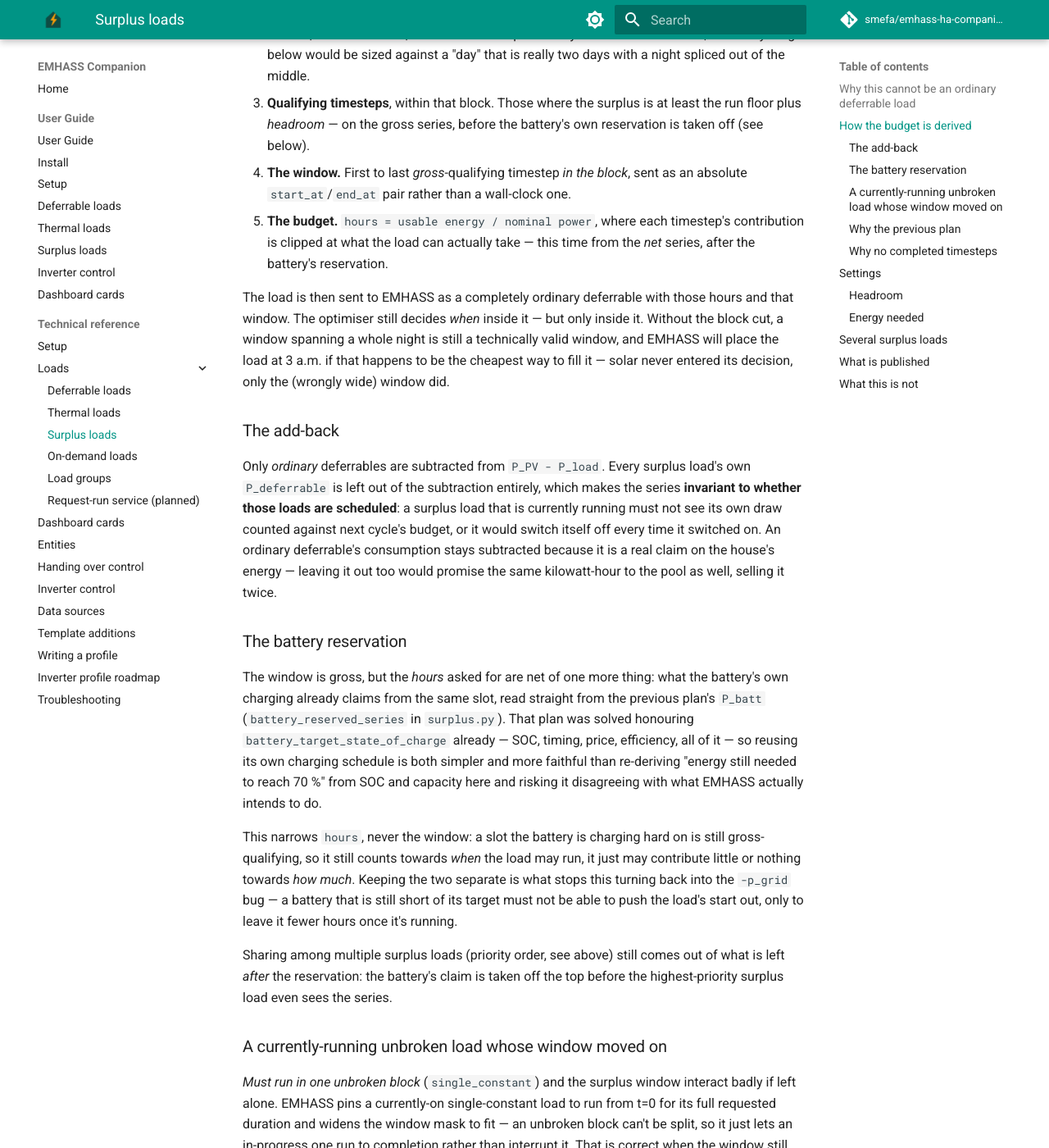
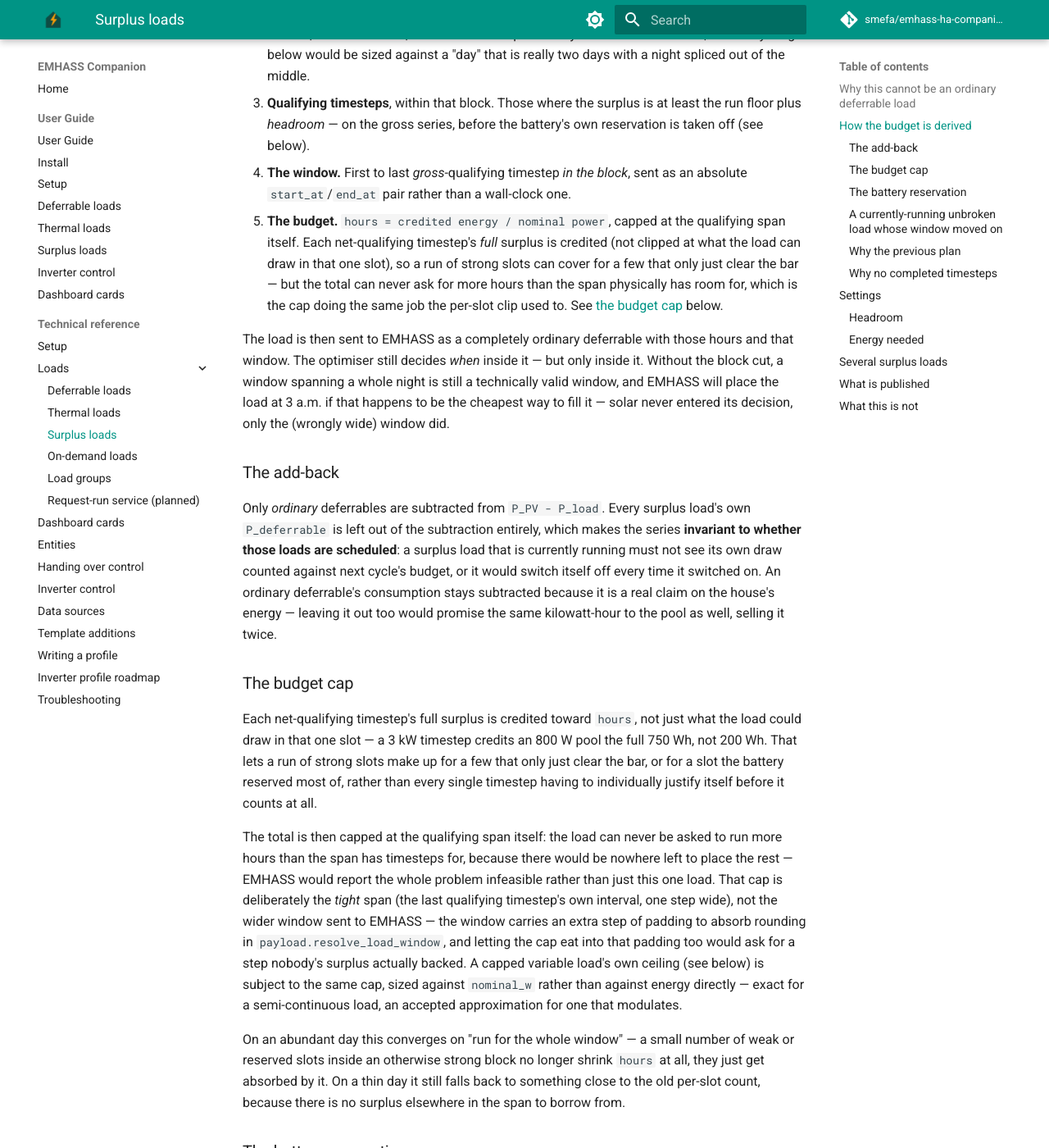
Before and after one commit to smefa/emhass-ha-companion, an MkDocs documentation site: the page built from docs/surplus_loads.md, in a window 1280 px wide and 1400 px high, scrolled down 2445 px. Shown: the whole window at 82% size. Built offline with MkDocs 1.6.1 and Material for MkDocs 9.7.7, drawn with Linux system fonts in a browser that asks for light colours; comment, search, counter and statistics services are not loaded; some of the changed text lies outside the part shown.

Commit message:
Let a surplus load's strong slots cover for its weak ones
allocate() credited each qualifying timestep with only what the load
could draw in that one slot (nominal power, clipped), so hours reduced
to a literal count of individually-qualifying slots. A slot the
battery reserved most of, or a single dip below the headroom bar,
dropped out of the count entirely even with abundant surplus banked in
the slots around it -- a pool with a 3 kW slot next to a
mostly-reserved one got credited for the strong slot alone and denied
the weak one, well short of what the aggregate surplus actually
supported.

Each net-qualifying slot's full surplus is now credited, and the total
is capped at the qualifying span itself rather than at each slot's own
ceiling -- so a run of strong slots can buy the load through a few weak
ones, up to the physical limit of how many hours the span holds. The
cap uses the tight span, not the wider, deliberately-padded window sent
to EMHASS, so it never asks for a step nobody's surplus actually
backed. The physical draw used to debit the shared surplus series for
lower-priority loads, and the "Energy needed" cap, are unchanged --
only what feeds the hours calculation moved.

Release 0.8.1.2.

```diff
--- a/docs/surplus_loads.md
+++ b/docs/surplus_loads.md
@@ -59,9 +59,13 @@ Once per run, in `surplus.py`, from the **previous** run's plan:
    battery's own reservation is taken off (see below).
 4. **The window.** First to last *gross*-qualifying timestep *in the block*,
    sent as an absolute `start_at`/`end_at` pair rather than a wall-clock one.
-5. **The budget.** `hours = usable energy / nominal power`, where each
-   timestep's contribution is clipped at what the load can actually take —
-   this time from the *net* series, after the battery's reservation.
+5. **The budget.** `hours = credited energy / nominal power`, capped at the
+   qualifying span itself. Each net-qualifying timestep's *full* surplus is
+   credited (not clipped at what the load can draw in that one slot), so a
+   run of strong slots can cover for a few that only just clear the bar —
+   but the total can never ask for more hours than the span physically has
+   room for, which is the cap doing the same job the per-slot clip used to.
+   See [the budget cap](#the-budget-cap) below.
 
 The load is then sent to EMHASS as a completely ordinary deferrable with those
 hours and that window. The optimiser still decides *when* inside it — but only
@@ -80,6 +84,34 @@ cycle's budget, or it would switch itself off every time it switched on. An
 ordinary deferrable's consumption stays subtracted because it is a real claim
 on the house's energy — leaving it out too would promise the same
 kilowatt-hour to the pool as well, selling it twice.
+
+### The budget cap
+
+Each net-qualifying timestep's full surplus is credited toward `hours`, not
+just what the load could draw in that one slot — a 3 kW timestep credits an
+800 W pool the full 750 Wh, not 200 Wh. That lets a run of strong slots make
+up for a few that only just clear the bar, or for a slot the battery reserved
+most of, rather than every single timestep having to individually justify
+itself before it counts at all.
+
+The total is then capped at the qualifying span itself: the load can never be
+asked to run more hours than the span has timesteps for, because there would
+be nowhere left to place the rest — EMHASS would report the whole problem
+infeasible rather than just this one load. That cap is deliberately the
+*tight* span (the last qualifying timestep's own interval, one step wide),
+not the wider window sent to EMHASS — the window carries an extra step of
+padding to absorb rounding in `payload.resolve_load_window`, and letting the
+cap eat into that padding too would ask for a step nobody's surplus actually
+backed. A capped variable load's own ceiling (see below) is subject to the
+same cap, sized against `nominal_w` rather than against energy directly —
+exact for a semi-continuous load, an accepted approximation for one that
+modulates.
+
+On an abundant day this converges on "run for the whole window" — a small
+number of weak or reserved slots inside an otherwise strong block no longer
+shrink `hours` at all, they just get absorbed by it. On a thin day it still
+falls back to something close to the old per-slot count, because there is
+no surplus elsewhere in the span to borrow from.
 
 ### The battery reservation
 
@@ -183,14 +215,16 @@ The two power settings are the same pair every deferrable load has, and they
 interact the same way: with *Runs at full power only* on, the load is either off
 or at its nominal power, and *Lowest power while running* is not read.
 
-They also decide how the budget is counted, which is easy to get wrong:
+They also decide what `nominal_w` the budget is divided by (see
+[the budget cap](#the-budget-cap) above), which is easy to get wrong:
 
 - **Full power only** — the load draws exactly its nominal power whenever it
-  runs, so a timestep offering 3 kW still only feeds an 800 W pool 800 W. The
-  budget reduces to a slot count. Summing each slot's own energy instead would
-  over-commit the pool by nearly 2.5x, and EMHASS would import the difference.
-- **Variable** — the budget is the clipped energy sum. The clip matters as soon
-  as the load's own maximum is below the day's peak surplus.
+  runs, so `hours` is credited energy divided by that fixed figure, capped at
+  the qualifying span. A timestep offering 3 kW still only ever draws the
+  pool's 800 W once it's actually running — the 3 kW is credit *towards how
+  many hours it may run*, not power it will actually pull in that one slot.
+- **Variable** — the same division and cap, but against a ceiling that
+  adapts to the day (below) rather than a fixed one.
 
   The *ceiling* EMHASS is given for the run is not always the configured
   nominal power, either. It is clamped down to the best surplus actually seen
--- a/pyproject.toml
+++ b/pyproject.toml
@@ -1,6 +1,6 @@
 [project]
 name = "emhass-companion"
-version = "0.8.1.1"
+version = "0.8.1.2"
 description = "Home Assistant integration that makes EMHASS usable without YAML"
 license = "AGPL-3.0-or-later"
 license-files = ["LICENSE"]
```
Also changed, not shown: 3 other files.
